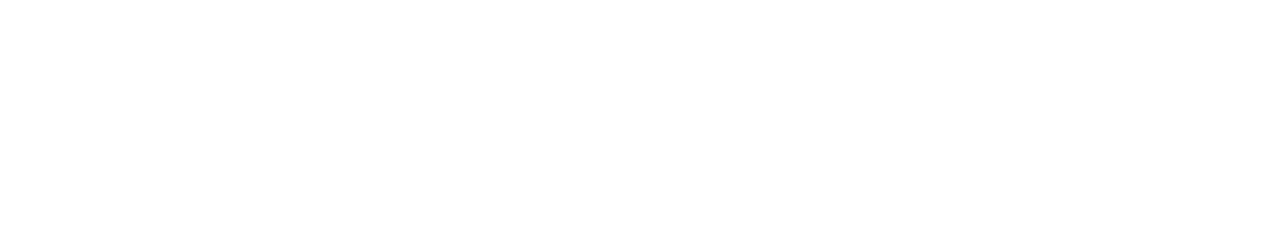
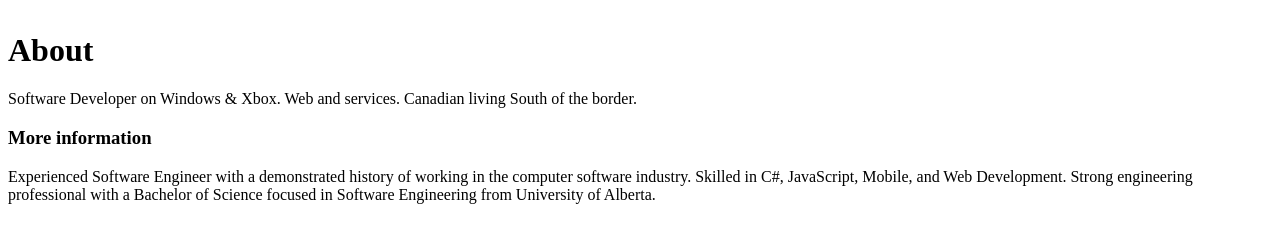
Before and after one commit to Jtfinlay/gatsby-blog, a Gatsby site: page /about/about in a window 1280 px wide. Before the commit this address had no page. Built offline with nearby package versions, Linux system fonts and the light colour scheme; Gatsby itself is replaced by a stand-in of ours.

Commit message:
404 and about pages

```diff
--- /dev/null
+++ b/src/pages/about/about.js
@@ -0,0 +1,13 @@
+import React from 'react';
+import './about.scss';
+
+const AboutPage = () => (
+    <div className='about-page'>
+        <h1>About</h1>
+        <p>Software Developer on Windows & Xbox. Web and services. Canadian living South of the border.</p>
+        <h3>More information</h3>
+        <p>Experienced Software Engineer with a demonstrated history of working in the computer software industry. Skilled in C#, JavaScript, Mobile, and Web Development. Strong engineering professional with a Bachelor of Science focused in Software Engineering from University of Alberta.</p>
+    </div>
+);
+
+export default AboutPage;
--- /dev/null
+++ b/src/pages/about/about.scss
@@ -0,0 +1,3 @@
+.about-page {
+    margin-top: 2rem;
+}
--- /dev/null
+++ b/src/pages/about/index.js
@@ -0,0 +1,3 @@
+import AboutPage from './about';
+
+export default AboutPage;
--- a/src/pages/index.js
+++ b/src/pages/index.js
@@ -1,8 +1,6 @@
 import React from 'react';
 import PostLink from "../components/post-link";
 import Img from 'gatsby-image';
-
-import './index.scss';
 
 const IndexPage = ({
     data
```
Also changed, not shown: src/pages/404.js (+17 -5 lines), src/pages/index.scss (deleted).
